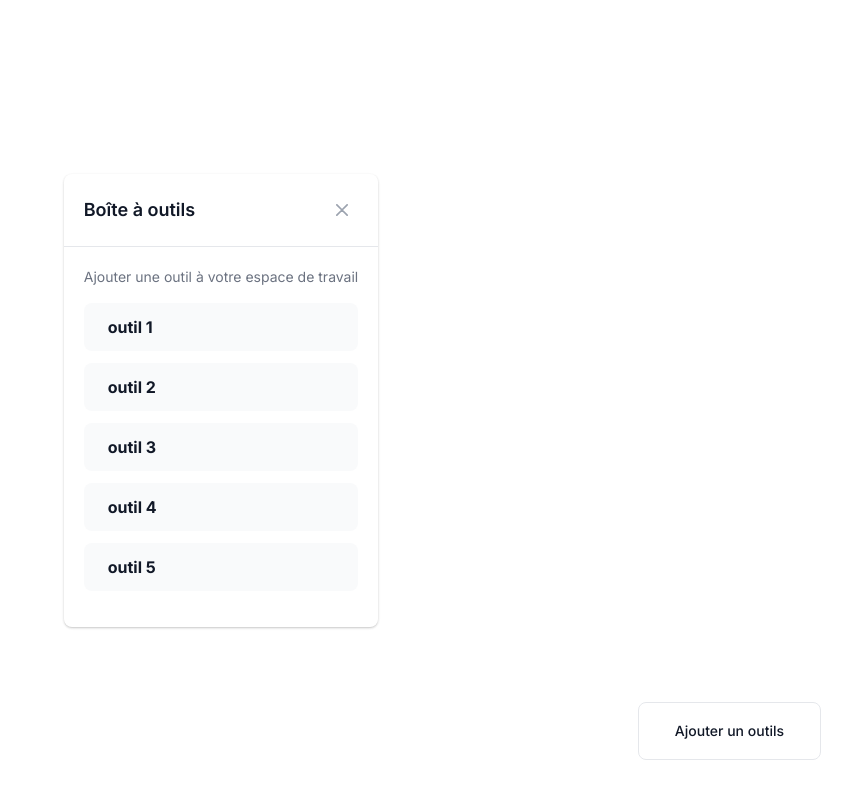
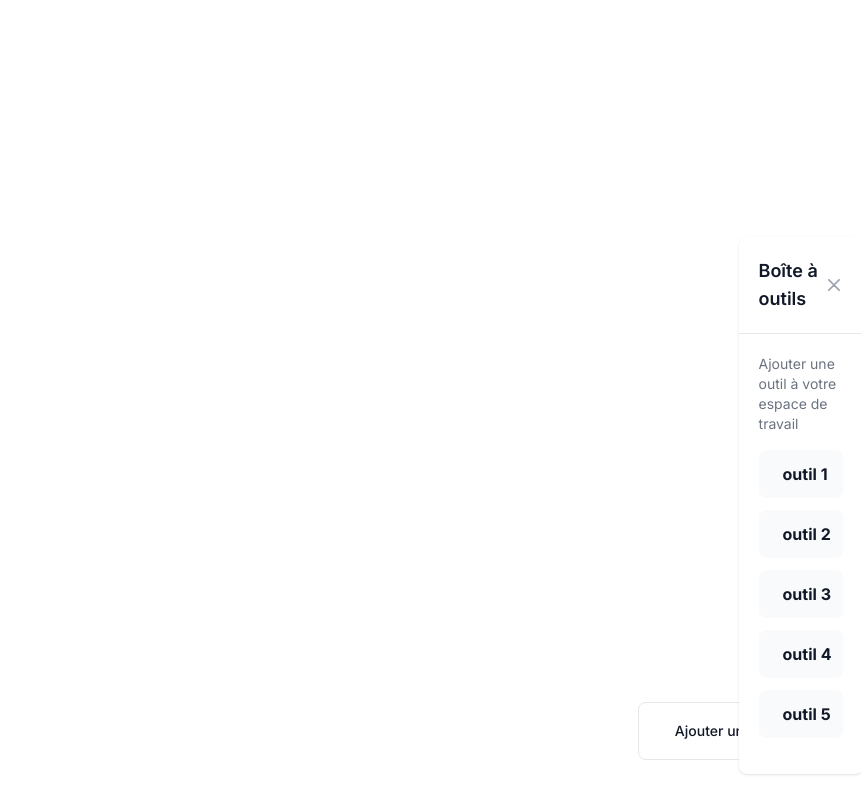
Before and after one commit to ThomasPIET/Personal-Workspace, a Next.js app: page /workspace in a window 1280 px wide. Both pictures are taken after a click on the button "Ajouter un outils". Shown: the whole page, without its empty margins (419-1280 px from the left). Built offline with nearby package versions, Linux system fonts and the light colour scheme.

Commit message:
Add modal styles and update dependencies

```diff
--- a/app/globals.css
+++ b/app/globals.css
@@ -25,3 +25,8 @@ body {
     )
     rgb(var(--background-start-rgb));
 }
+
+.modal {
+  @apply w-auto h-auto mt-24
+
+}
--- a/app/workspace/page.js
+++ b/app/workspace/page.js
@@ -2,29 +2,30 @@
 
 import { Button, Modal } from "flowbite-react";
 import { useState } from "react";
+import { motion } from "framer-motion";
 
 export default function Workspace() {
   const [openModal, setOpenModal] = useState(false);
 
   return (
-    <section className="flex items-center h-screen bg-white dark:bg-gray-900">
+    <section className="flex items-center h-screen bg-white dark:bg-gray-900 ">
       <Button
         className="text-gray-900 bg-white hover:bg-gray-100 border border-gray-200 focus:ring-4 focus:outline-none focus:ring-gray-100 font-medium rounded-lg text-sm px-5 py-2.5 text-center inline-flex items-center dark:focus:ring-gray-600 dark:bg-gray-800 dark:border-gray-700 dark:text-white dark:hover:bg-gray-700 fixed bottom-10 right-10"
         onClick={() => setOpenModal(true)}
       >
         Ajouter un outils
       </Button>
+
       <Modal
         dismissible
         show={openModal}
         onClose={() => setOpenModal(false)}
-        style={{ width: "auto", height: "auto" }}
+        style={{ width: "auto", height: "auto", marginTop: "105px", marginLeft: "580px"}}
+
       >
         <Modal.Body>
-          <div className="space-y-6">
-            <div className="relative bg-white rounded-lg shadow dark:bg-gray-700">
           {/* header du modal  */}
-              <div className="flex items-center justify-between p-4 md:p-5 border-b rounded-t dark:border-gray-600">
+          <div className="flex items-center justify-between p-4 md:p-5 border-b rounded-t dark:border-gray-600 bottom-5">
             <h3 className="text-lg font-semibold text-gray-900 dark:text-white">
               Boîte à outils
             </h3>
@@ -52,7 +53,7 @@ export default function Workspace() {
             </button>
           </div>
 
-              <div className="p-4 md:p-5">
+          <div className="p-4 md:p-5 bottom">
             <p className="text-sm font-normal text-gray-500 dark:text-gray-400">
               Ajouter une outil à votre espace de travail
             </p>
@@ -62,9 +63,7 @@ export default function Workspace() {
                   href="#"
                   className="flex items-center p-3 text-base font-bold text-gray-900 rounded-lg bg-gray-50 hover:bg-gray-100 group hover:shadow dark:bg-gray-600 dark:hover:bg-gray-500 dark:text-white"
                 >
-                      <span className="flex-1 ms-3 whitespace-nowrap">
-                        outil 1
-                      </span>
+                  <span className="flex-1 ms-3 whitespace-nowrap">outil 1</span>
                 </a>
               </li>
               <li>
@@ -72,9 +71,7 @@ export default function Workspace() {
                   href="#"
                   className="flex items-center p-3 text-base font-bold text-gray-900 rounded-lg bg-gray-50 hover:bg-gray-100 group hover:shadow dark:bg-gray-600 dark:hover:bg-gray-500 dark:text-white"
                 >
-                      <span className="flex-1 ms-3 whitespace-nowrap">
-                        outil 2
-                      </span>
+                  <span className="flex-1 ms-3 whitespace-nowrap">outil 2</span>
                 </a>
               </li>
               <li>
@@ -82,9 +79,7 @@ export default function Workspace() {
                   href="#"
                   className="flex items-center p-3 text-base font-bold text-gray-900 rounded-lg bg-gray-50 hover:bg-gray-100 group hover:shadow dark:bg-gray-600 dark:hover:bg-gray-500 dark:text-white"
                 >
-                      <span className="flex-1 ms-3 whitespace-nowrap">
-                        outil 3
-                      </span>
+                  <span className="flex-1 ms-3 whitespace-nowrap">outil 3</span>
                 </a>
               </li>
               <li>
@@ -92,9 +87,7 @@ export default function Workspace() {
                   href="#"
                   className="flex items-center p-3 text-base font-bold text-gray-900 rounded-lg bg-gray-50 hover:bg-gray-100 group hover:shadow dark:bg-gray-600 dark:hover:bg-gray-500 dark:text-white"
                 >
-                      <span className="flex-1 ms-3 whitespace-nowrap">
-                        outil 4
-                      </span>
+                  <span className="flex-1 ms-3 whitespace-nowrap">outil 4</span>
                 </a>
               </li>
               <li>
@@ -102,14 +95,10 @@ export default function Workspace() {
                   href="#"
                   className="flex items-center p-3 text-base font-bold text-gray-900 rounded-lg bg-gray-50 hover:bg-gray-100 group hover:shadow dark:bg-gray-600 dark:hover:bg-gray-500 dark:text-white"
                 >
-                      <span className="flex-1 ms-3 whitespace-nowrap">
-                        outil 5
-                      </span>
+                  <span className="flex-1 ms-3 whitespace-nowrap">outil 5</span>
                 </a>
               </li>
             </ul>
-              </div>
-            </div>
           </div>
         </Modal.Body>
       </Modal>
--- a/package.json
+++ b/package.json
@@ -14,11 +14,12 @@
     "framer-motion": "^11.0.3",
     "next": "14.1.0",
     "react": "^18",
-    "react-dom": "^18"
+    "react-dom": "^18",
+    "tailwind": "^4.0.0"
   },
   "devDependencies": {
     "autoprefixer": "^10.0.1",
     "postcss": "^8",
-    "tailwindcss": "^3.3.0"
+    "tailwindcss": "^3.4.1"
   }
 }
```
Also changed, not shown: 1 other file (tests, documents, lock files or other folders). Lines whose indentation alone changed are shown as unchanged.
